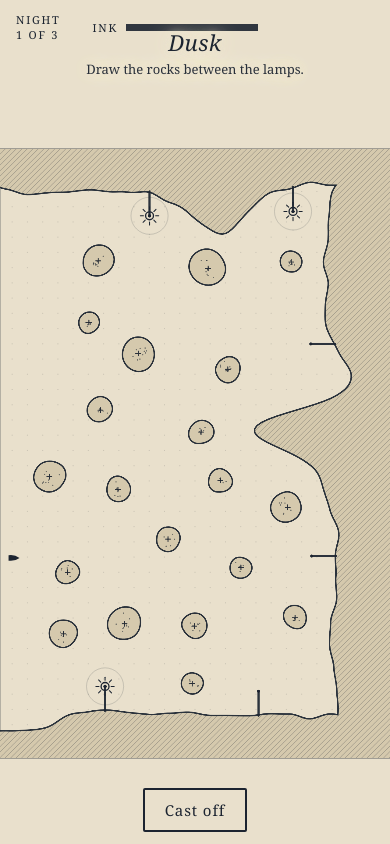
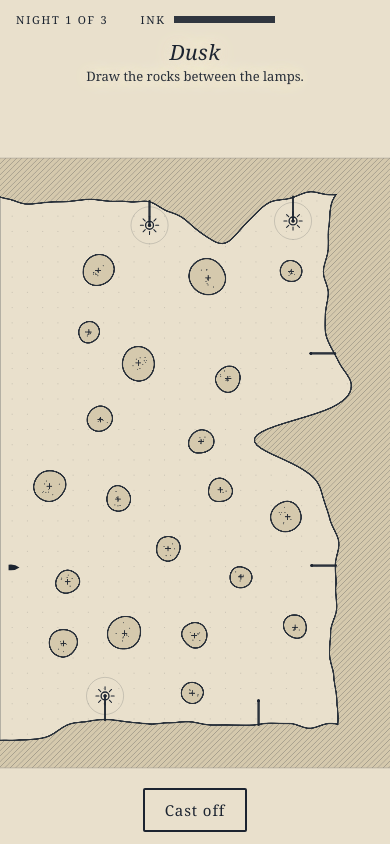
Before and after one commit to jeffersonpikejr/ink-before-dark, a plain HTML site: page index.html in a window 390 px wide. Both pictures are taken after a click on the button "Tonight's bay". Drawn offline with Linux system fonts and the light colour scheme.

Commit message:
v0.3 — A chart has an edge
Iteration pass 2: phone layout, pacing, and the last word.

- Portrait phones rotate the chart to fill the screen; thumb strokes map
  correctly through the rotation. The HUD no longer collides with captions.
- The whole night runs 16% faster; strike cost and tide padding are
  rescaled with it, so outcomes are unchanged.
- The final dawn ends on Odile's verdict of the chart.
- A neatline frames the chart; captions get a band tall enough for three
  lines; zero is 'none'.
- Checked: a ring of ink round a lamp does not strand her (she crosses the
  thinnest line); 300 generated bays, none malformed; daily result saved
  under a versioned key.
- Canonical bench (400 bays): blank 14%, six-line ruler 71%, order-knowing
  bot 93%. The ruler sits one point above the 70% ceiling set beforehand.

Co-Authored-By: Claude Fable 5.2 <noreply@anthropic.com>

```diff
--- a/index.html
+++ b/index.html
@@ -12,9 +12,9 @@ html,body{margin:0;height:100%;background:#0b0e13;overflow:hidden;color:var(--fg
 body.light{--fg:#1c2430;--bg:#e9e0cc}
 canvas{position:fixed;inset:0;width:100%;height:100%;display:block;touch-action:none;cursor:crosshair}
 #hud{position:fixed;left:0;right:0;top:0;padding:12px 16px;display:flex;gap:16px;align-items:center;
-  font-size:11px;letter-spacing:.16em;text-transform:uppercase;pointer-events:none;color:var(--fg);transition:color .6s}
+  font-size:11px;letter-spacing:.16em;text-transform:uppercase;pointer-events:none;color:var(--fg);transition:color .6s;white-space:nowrap}
 #hud .sp{flex:1}
-.bar{width:132px;height:7px;border:1px solid var(--fg);position:relative;opacity:.9;transition:opacity .4s}
+.bar{width:min(132px,26vw);height:7px;border:1px solid var(--fg);position:relative;opacity:.9;transition:opacity .4s}
 .bar i{position:absolute;left:0;top:0;bottom:0;background:var(--fg);width:100%}
 .bar.low i{background:var(--red)} .bar.low{border-color:var(--red)}
 .meter{display:flex;gap:8px;align-items:center;transition:opacity .5s}
@@ -22,10 +22,10 @@ canvas{position:fixed;inset:0;width:100%;height:100%;display:block;touch-action:
 body.still *{transition:none !important}
 #cap{position:fixed;left:0;right:0;top:9%;text-align:center;pointer-events:none;color:var(--fg);transition:opacity .9s,color .6s;padding:0 18px;
   text-shadow:0 0 3px var(--bg),0 0 7px var(--bg),0 0 12px var(--bg),0 0 20px var(--bg),0 0 28px var(--bg)}
-#cap b{display:block;font-weight:400;font-style:italic;font-size:clamp(22px,3.6vw,34px);letter-spacing:.02em;line-height:1.15}
-#cap span{display:block;margin-top:5px;font-size:clamp(13px,2vw,17px);line-height:1.42;opacity:.94}
+#cap b{display:block;font-weight:400;font-style:italic;font-size:clamp(21px,3.2vw,30px);letter-spacing:.02em;line-height:1.15}
+#cap span{display:block;margin-top:4px;font-size:clamp(13px,1.9vw,16px);line-height:1.38;opacity:.94}
 #cap span i{font-style:normal;opacity:.66}
-body.band #cap{top:30px}
+body.band #cap{top:40px}
 #btns{position:fixed;left:0;right:0;bottom:calc(12px + env(safe-area-inset-bottom));display:flex;gap:12px;justify-content:center;flex-wrap:wrap;transition:opacity .5s;padding:0 12px}
 button{font:inherit;font-size:15px;letter-spacing:.06em;color:var(--fg);background:transparent;border:1px solid var(--fg);
   padding:10px 20px;min-height:44px;cursor:pointer;border-radius:2px;transition:color .6s,border-color .6s,background .2s}
@@ -76,15 +76,15 @@ const W=1000,H=640,CELL=8,GW=W/CELL|0,GH=H/CELL|0,NC=GW*GH;
 const CFG={
   DUSK:20,          // seconds of failing light
   GRACE:3,          // seconds of full light before it starts to go
-  V:95,             // boat speed, world units / s
-  STRIKE_T:2.4,     // seconds a strike costs her
+  V:110,            // boat speed, world units / s
+  STRIKE_T:2.073,   // seconds a strike costs her
   CLR:14,           // how far she keeps from your ink
   INKC:45,          // cost of crossing a cell of ink (she will, if walled in)
   BLOT:12,          // ink a pen-down costs before any line
   RATION:[0.54,0.44,0.38],   // ink per dusk, as a share of summed rock widths (a fresh bottle each dusk)
   LEG_ROCK:1.0,     // chance that any one lamp-to-lamp course is given a rock (most fail to fit; ~19 land)
   TIDE_K:[1.15,1.13,1.11],   // tide limit = K x best possible time + PAD
-  TIDE_PAD:2.0,     // she can find one thing and still make the tide; not two
+  TIDE_PAD:1.727,   // she can find one thing and still make the tide; not two
   REVEAL_R:56       // half-width of the wake that dawn shows
 };
 const PILOT='Odile';
@@ -394,7 +394,7 @@ function startDawn(){
   if(N.made&&found===0)line1=PILOT+' is home dry, '+margin.toFixed(1)+' seconds ahead of the tide.';
   else if(N.made)line1=PILOT+' is home, '+margin.toFixed(1)+' seconds ahead of the tide.';
   else line1='The tide went out '+(short===1?'one lamp':num(short)+' lamps')+' short. '+PILOT+' waited the night on the bar.';
-  const tally='Your chart: '+num(marked)+' in your hand, '+(red?num(red):'none')+' in red, of '+nR+'.';
+  const cnt=n=>n?num(n):'none',tally='Your chart: '+cnt(marked)+' in your hand, '+cnt(red)+' in red, of '+nR+'.';
   let line2='<br><i>'+(found?'She found '+rocks+' you left off. ':(N.made?'':'She struck nothing; your ink sent her the long way round. '))+tally+'</i>';
   if(!N.made&&!S.toldTip&&S.ni<2){S.toldTip=true;line2+='<br>A stroke across her course is enough. She keeps clear of your ink.';}
   el.mTide.classList.add('hide');hint('');setSea(0.02);
@@ -407,7 +407,8 @@ function finish(){
   const home=S.results.filter(r=>r.made).length,strikes=S.results.reduce((a,r)=>a+r.strikes,0);
   S.share='Ink Before Dark · bay '+S.label+' · home '+home+'/3 · '+S.results.map(r=>r.made?'●':'○').join('')+' · '+strikes+' found in the dark';
   META.bays++;if(S.daily&&!META.daily[S.dayKey])META.daily[S.dayKey]={home,strikes};saveMeta();
-  el.cap.lastElementChild.innerHTML+='<br>Home '+home+' of 3 nights. This is the whole bay.';
+  const VERDICT=['Odile has taken work ashore.','Odile is drawing her own chart.','Odile will take yours, and a lantern.','Odile would sail it blind.'];
+  el.cap.lastElementChild.innerHTML+='<br>Home '+home+' of 3 nights. '+VERDICT[home];
   buttons([['Another bay',()=>startBay(false)],['Copy result',()=>{const b=el.btns.lastElementChild;try{navigator.clipboard.writeText(S.share).then(()=>{b.textContent='Copied';},()=>{b.textContent=S.share;});}catch(e){b.textContent=S.share;}}]]);
   S.phase='final';}
 
@@ -447,7 +448,7 @@ function update(dt){
 let VIEW={s:1,ox:0,oy:0,rot:false,dpr:1};
 function resize(){const dpr=Math.min(window.devicePixelRatio||1,2),w=Math.max(1,innerWidth),h=Math.max(1,innerHeight);
   cv.width=Math.max(1,(w*dpr)|0);cv.height=Math.max(1,(h*dpr)|0);
-  const rot=h>w*1.08,band=h>=540,top=band?Math.round(clamp(h*0.155,100,132)):0,bot=band?68:0,ah=h-top-bot;
+  const rot=h>w*1.08,band=h>=540,top=band?Math.round(clamp(h*0.2,126,150)):0,bot=band?68:0,ah=h-top-bot;
   const s=rot?Math.min(w/H,ah/W):Math.min(w/W,ah/H);
   VIEW={s,rot,dpr,ox:rot?(w-H*s)/2:(w-W*s)/2,oy:top+(rot?(ah-W*s)/2:(ah-H*s)/2)};
   document.body.classList.toggle('band',band);}
```
